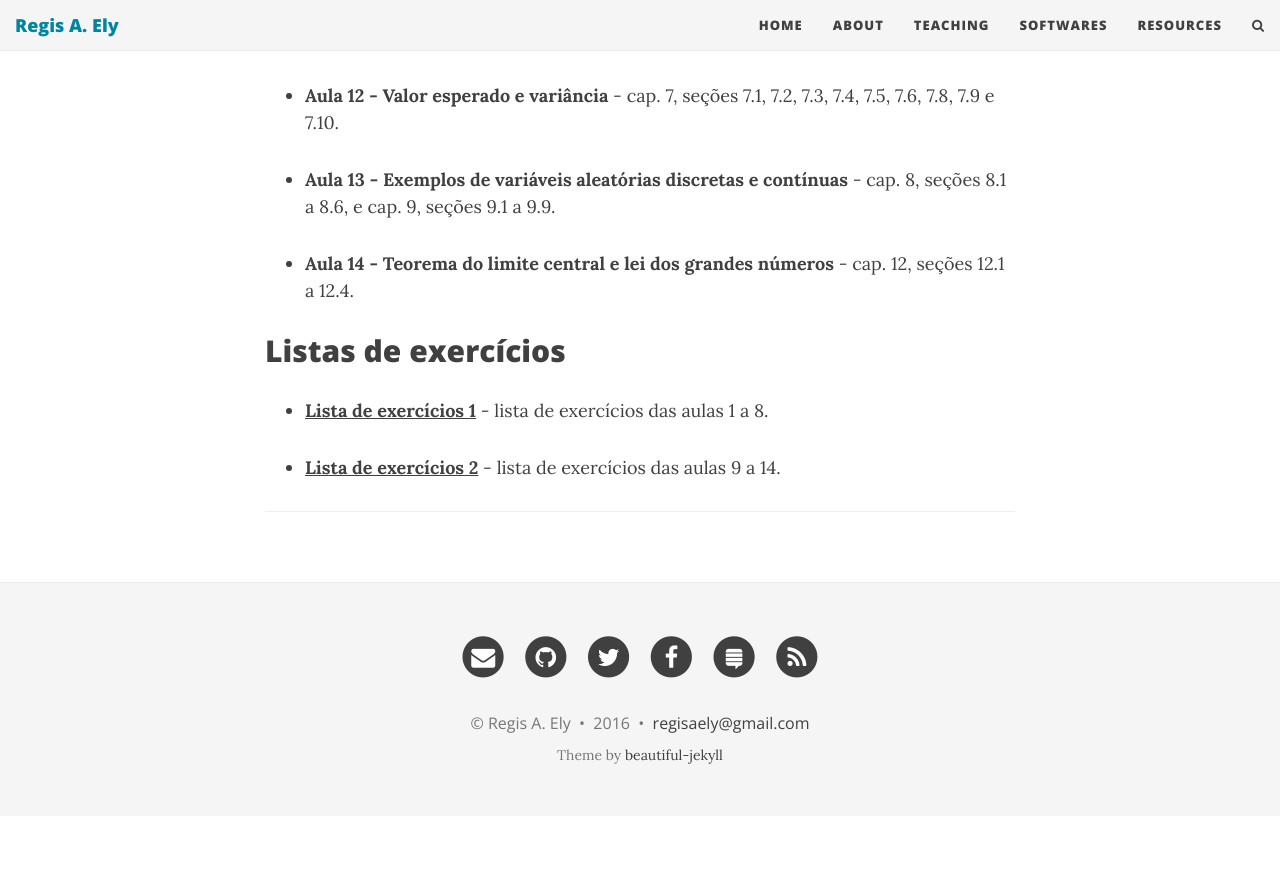
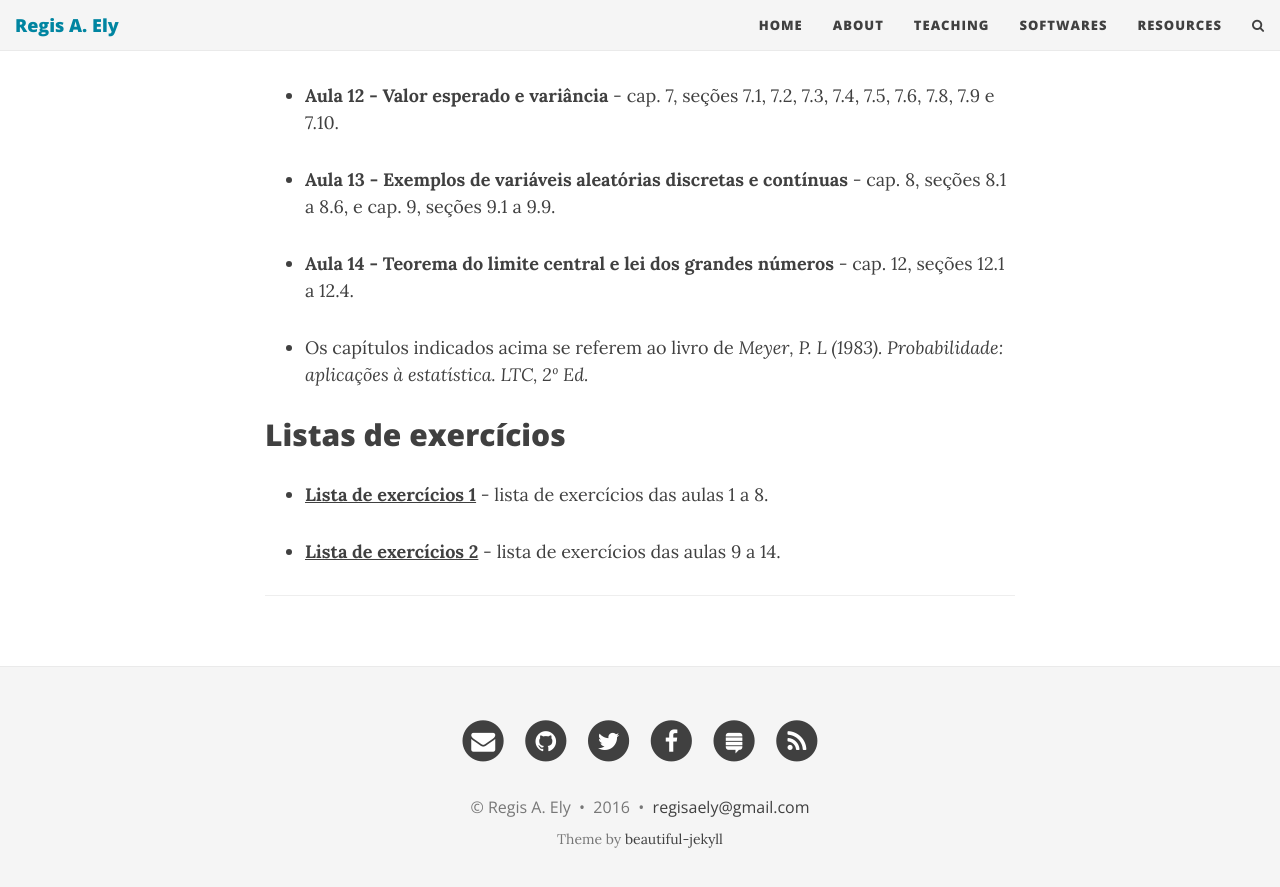
Before and after one commit to regisely/regisely.github.io, a Jekyll site: the page built from basicstat.md, in a window 1280 px wide and 900 px high, scrolled down 1240 px. Shown: the top 887 px of the window. Built offline with Jekyll 4.4.1, drawn with Linux system fonts in a browser that asks for light colours; nearby versions of some CDN libraries; before the commit the page ends 2056 px from its top, so only the background shows below that.

Commit message:
Add reference

```diff
--- a/basicstat.md
+++ b/basicstat.md
@@ -42,6 +42,8 @@ Aqui você encontrará a ementa, lista de exercícios, notas de aula, roteiro de
 
 - **Aula 14 - Teorema do limite central e lei dos grandes números** - cap. 12, seções 12.1 a 12.4.
 
+* Os capítulos indicados acima se referem ao livro de *Meyer, P. L (1983). Probabilidade: aplicações à estatística. LTC, 2º Ed.*
+
 ## Listas de exercícios
 
 - **[Lista de exercícios 1](/files/statexercicios1.pdf)** - lista de exercícios das aulas 1 a 8.
```
